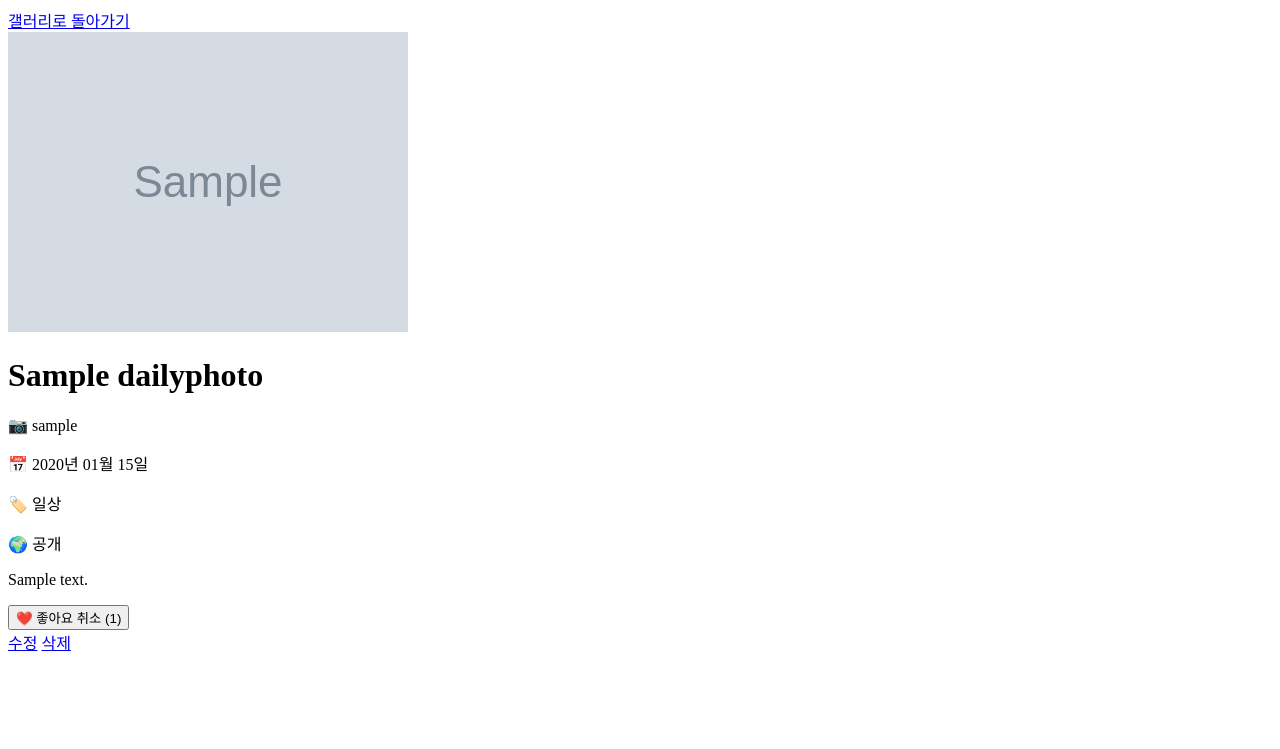
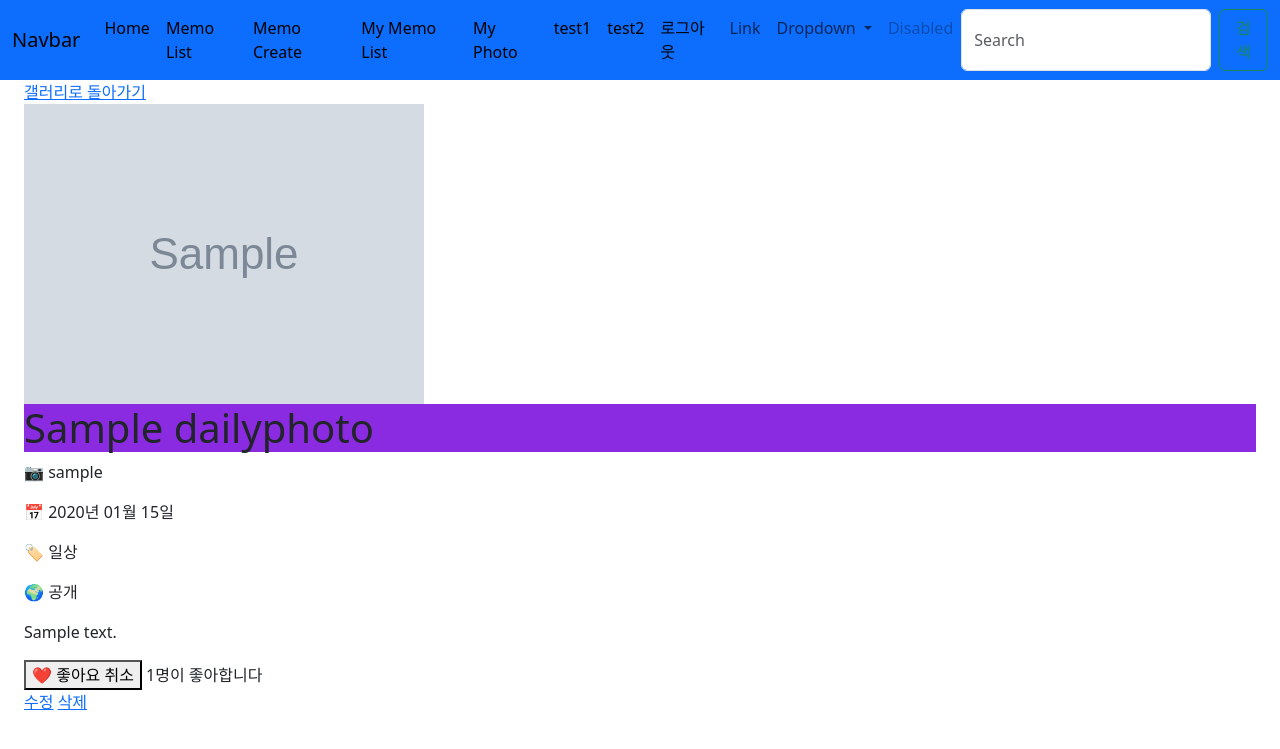
Before and after one commit to leeyonjoo150/my_first_django, a Django app: page /photo/1/ in a window 1280 px wide. Shown: the top 749 px of the page. Run offline with Django 5.2, Linux system fonts and the light colour scheme; a user stored in the database is signed in; tables that the repository leaves empty hold one stand-in row (values such as "Sample post"); grey boxes marked "Sample" are stand-in pictures.

Commit message:
에이젝스, 데이터베이스

```diff
--- a/photo_gallery/templates/photo_gallery/photo_detail.html
+++ b/photo_gallery/templates/photo_gallery/photo_detail.html
@@ -1,3 +1,5 @@
+{% extends 'common/base.html' %}
+{% block content %}
 <!DOCTYPE html>
 <html>
 <head>
@@ -40,19 +42,27 @@
         {% endif %}
 
         <!-- 좋아요 (폼 방식) -->
-        <div>
+        <!-- 좋아요 섹션 -->
+    <div id="likeSection">
         {% if user.is_authenticated %}
-                <form method="post" action="{% url 'photo_gallery:photo_like' photo.pk %}">
-                    {% csrf_token %}
+            <!-- 좋아요 버튼 -->
+            <button id="likeBtn"
+                    data-photo-id="{{ photo.pk }}"
+                    data-liked="{{ user_liked|lower }}">
                 {% if user_liked %}
-                        <button type="submit">❤️ 좋아요 취소 ({{ like_count }})</button>
+                    ❤️ 좋아요 취소
                 {% else %}
-                        <button type="submit">🤍 좋아요 ({{ like_count }})</button>
+                    🤍 좋아요
                 {% endif %}
-                </form>
+            </button>
+
+            <!-- 좋아요 수 -->
+            <span id="likeCount">{{ like_count }}</span>명이 좋아합니다
+
+            <!-- 메시지 표시 영역 -->
+            <div id="message"></div>
         {% else %}
-                <p>❤️ {{ like_count }}명이 좋아합니다</p>
-                <p><a href="{% url 'accounts:login' %}">로그인</a>하면 좋아요를 누를 수 있습니다.</p>
+            <p>로그인하면 좋아요를 누를 수 있습니다.</p>
         {% endif %}
     </div>
 
@@ -62,7 +72,92 @@
             <a href="{% url 'photo_gallery:photo_update' photo.pk %}">수정</a>
             <a href="{% url 'photo_gallery:photo_delete' photo.pk %}">삭제</a>
         </div>
+
+
         {% endif %}
     </div>
+
+    <!-- JavaScript (로그인한 경우만) -->
+    {% if user.is_authenticated %}
+    <script>
+        // 1. CSRF 토큰 가져오기 (Django 보안)
+        function getCookie(name) {
+            let cookieValue = null;
+            if (document.cookie && document.cookie !== '') {
+                const cookies = document.cookie.split(';');
+                for (let i = 0; i < cookies.length; i++) {
+                    const cookie = cookies[i].trim();
+                    if (cookie.substring(0, name.length + 1) === (name + '=')) {
+                        cookieValue = decodeURIComponent(cookie.substring(name.length + 1));
+                        break;
+                    }
+                }
+            }
+            return cookieValue;
+        }
+
+        // 2. Axios 기본 설정
+        axios.defaults.headers.common['X-CSRFToken'] = getCookie('csrftoken');
+
+        // 3. HTML 요소 가져오기
+        const likeBtn = document.getElementById('likeBtn');
+        const likeCount = document.getElementById('likeCount');
+        const messageDiv = document.getElementById('message');
+
+        // 4. 현재 상태 확인
+        let isLiked = likeBtn.dataset.liked === 'true';
+        const photoId = likeBtn.dataset.photoId;
+
+        // 5. 좋아요 버튼 클릭 이벤트
+        likeBtn.addEventListener('click', function() {
+            // 중복 클릭 방지
+            likeBtn.disabled = true;
+            likeBtn.textContent = '처리중...';
+
+            // Axios로 서버에 요청
+            axios.post(`/photo/${photoId}/like_ajax/`)
+                .then(response => {
+                    // 성공! 서버에서 받은 데이터
+                    const data = response.data;
+
+                    // 상태 업데이트
+                    isLiked = data.liked;
+
+                    // 버튼 텍스트 변경
+                    if (isLiked) {
+                        likeBtn.textContent = '❤️ 좋아요 취소';
+                    } else {
+                        likeBtn.textContent = '🤍 좋아요';
+                    }
+
+                    // 좋아요 수 업데이트
+                    likeCount.textContent = data.like_count;
+
+                    // 메시지 표시 (3초 후 사라짐)
+                    messageDiv.textContent = data.message;
+                    setTimeout(() => {
+                        messageDiv.textContent = '';
+                    }, 3000);
+                })
+                .catch(error => {
+                    // 에러 처리
+                    console.error('Error:', error);
+                    messageDiv.textContent = '오류가 발생했습니다.';
+
+                    // 버튼 원상복구
+                    if (isLiked) {
+                        likeBtn.textContent = '❤️ 좋아요 취소';
+                    } else {
+                        likeBtn.textContent = '🤍 좋아요';
+                    }
+                })
+                .finally(() => {
+                    // 성공/실패 관계없이 버튼 다시 활성화
+                    likeBtn.disabled = false;
+                });
+        });
+    </script>
+    {% endif %}
 </body>
 </html>
+{% endblock %}
--- a/photo_gallery/urls.py
+++ b/photo_gallery/urls.py
@@ -1,5 +1,5 @@
 from django.urls import path
-from .views import photo_list, photo_create, photo_detail, photo_update, photo_delete, photo_like, my_photos
+from .views import photo_list, photo_create, photo_detail, photo_update, photo_delete, photo_like, my_photos, photo_like_ajax
 #원하는 뷰를 가져오는 형태
 #이렇게도 가능
 #from polls import index, hello, lion, good, debug_request
@@ -14,5 +14,6 @@ urlpatterns = [
     path('<int:pk>/edit/', photo_update, name='photo_update'),
     path('<int:pk>/delete/', photo_delete, name='photo_delete'),
     path('<int:pk>/like/', photo_like, name='photo_like'),
-    path('my/', my_photos, name='my_photos')
+    path('my/', my_photos, name='my_photos'),
+    path('<int:pk>/like_ajax/', photo_like_ajax, name="photo_like_ajax")
 ]
--- a/photo_gallery/views.py
+++ b/photo_gallery/views.py
@@ -39,7 +39,7 @@ def photo_list(request):
     }
     return render(request, 'photo_gallery/photo_list.html', context)
 
-
+@login_required
 def photo_detail(request, pk):
     """사진 상세보기"""
     photo = get_object_or_404(DailyPhoto, pk=pk)
@@ -174,3 +174,31 @@ def my_photos(request):
         'title': '내 사진',
     }
     return render(request, 'photo_gallery/photo_list.html', context)
+
+from django.http import JsonResponse
+from django.views.decorators.http import require_POST
+@login_required
+@require_POST
+def photo_like_ajax(request, pk) :
+    #post 방식일때
+    #어떤 게시물인지 가져와서
+    photo = get_object_or_404(DailyPhoto, pk = pk)
+    #현재 좋아요 버튼 누른 유저 확인
+    user = request.user
+    #이 사람이 이전에 좋아요를 했으면  또는 안했으면 반대로 바뀌게
+    if user in photo.likes.all() :
+        photo.likes.remove(user)
+        liked = False
+        message = "좋아요를 취소했습니다!"
+    else :
+        photo.likes.add(user)
+        liked = True
+        message = "좋아요를 눌렀습니다!"
+    #이 게시물의 좋아요 숫자를 찾기
+    like_count = photo.likes.count()
+    #json으로 응답하기
+    return JsonResponse({
+        'liked' : liked,
+        'like_count' : like_count,
+        'message' : message
+    })
--- a/polls/urls.py
+++ b/polls/urls.py
@@ -1,7 +1,7 @@
 from django.urls import path
 #원하는 뷰를 가져오는 형태
 from .views import index, hello, lion, good, debug_request, memo_list, memo_detail, index, search, memo_create, test1, test2
-from .views import memo_update, memo_delete, my_memo_list
+from .views import memo_update, memo_delete, my_memo_list, memo_search
 #이렇게도 가능
 #from polls import index, hello, lion, good, debug_request
 
@@ -24,7 +24,8 @@ urlpatterns = [
     path("test2/", test2, name='test2'),
     path("memo/update/<int:pk>/", memo_update, name='memo_update'),
     path("memo/delete/<int:pk>/", memo_delete, name='memo_delete'),
-    path("memo/mine/", my_memo_list, name = 'my_memo_list')
+    path("memo/mine/", my_memo_list, name = 'my_memo_list'),
+    path("memo/search/", memo_search, name='memo_search')
 ]
 
 #이렇게 해도 됨, 마음에 드는 방식대로 하면 됨
--- a/templates/common/base.html
+++ b/templates/common/base.html
@@ -10,6 +10,8 @@
     <link rel="stylesheet" href="{% static 'polls/css/style.css' %}">
     <!-- 부트스트랩 -->
     <link href="https://cdn.jsdelivr.net/npm/bootstrap@5.3.7/dist/css/bootstrap.min.css" rel="stylesheet">
+    <!-- Axios 추가 (CDN) -->
+    <script src="https://cdn.jsdelivr.net/npm/axios/dist/axios.min.js"></script>
 </head>
 
 <body>
@@ -39,6 +41,9 @@
                     </li>
                     <li class="nav-item">
                         <a class="nav-link active" aria-current="page" href="{% url 'polls:my_memo_list' %}">My Memo List</a>
+                    </li>
+                    <li class="nav-item">
+                        <a class="nav-link active" aria-current="page" href="{% url 'photo_gallery:photo_list' %}">My Photo</a>
                     </li>
                     <li class="nav-item">
                         <a class="nav-link active" aria-current="page" href="{% url 'polls:test1' %}">test1</a>
@@ -76,9 +81,9 @@
                         <a class="nav-link disabled" aria-disabled="true">Disabled</a>
                     </li>
                 </ul>
-                <form class="d-flex" role="search">
-                    <input class="form-control me-2" type="search" placeholder="Search" aria-label="Search" />
-                    <button class="btn btn-outline-success" type="submit">Search</button>
+                <form class="d-flex" role="search" action="{% url 'polls:memo_search' %}" method="GET">
+                    <input class="form-control me-2" type="text" name="q" placeholder="Search" aria-label="Search" value="{{ query }}" />
+                    <button class="btn btn-outline-success" type="submit">검색</button>
                 </form>
             </div>
         </div>
```
Also changed, not shown: config/settings.py (+21 -8 lines), like_practice.html (added, +45 -0 lines), photo_gallery/templates/photo_gallery/photo_list.html (+6 -2 lines), polls/views.py (+22 -2 lines), media/photos/2025/09/01/cat.png (added), media/photos/2025/09/01/cat_jLbDNrr.png (added), media/photos/2025/09/01/ddd.jpeg (added), media/photos/2025/09/01/ddd_8LSgApy.jpeg (added), media/thumbnails/2025/09/01/thumb_cat.png (added), media/thumbnails/2025/09/01/thumb_cat_jLbDNrr.png (added), media/thumbnails/2025/09/01/thumb_ddd.jpeg (added), media/thumbnails/2025/09/01/thumb_ddd_8LSgApy.jpeg (added), photo_gallery/static/photo_gallery/js/photo_detail.js (added). Lines whose indentation alone changed are shown as unchanged.
